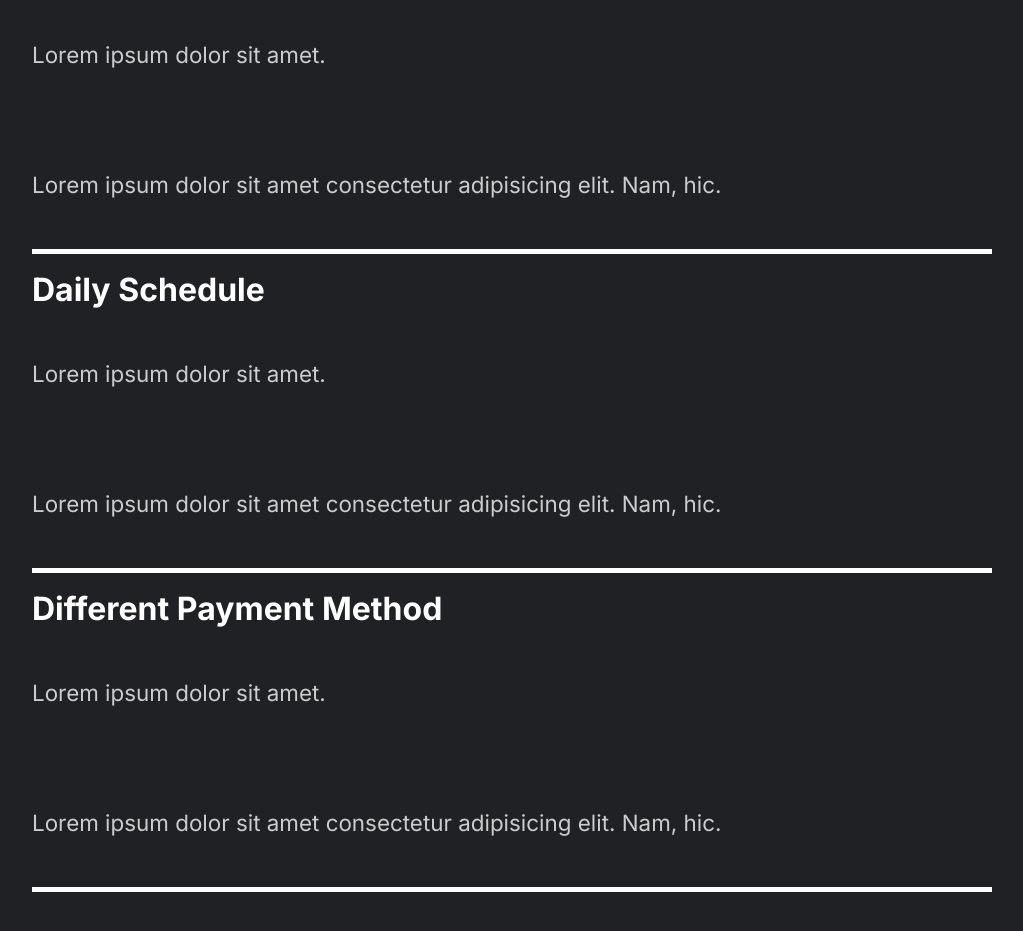
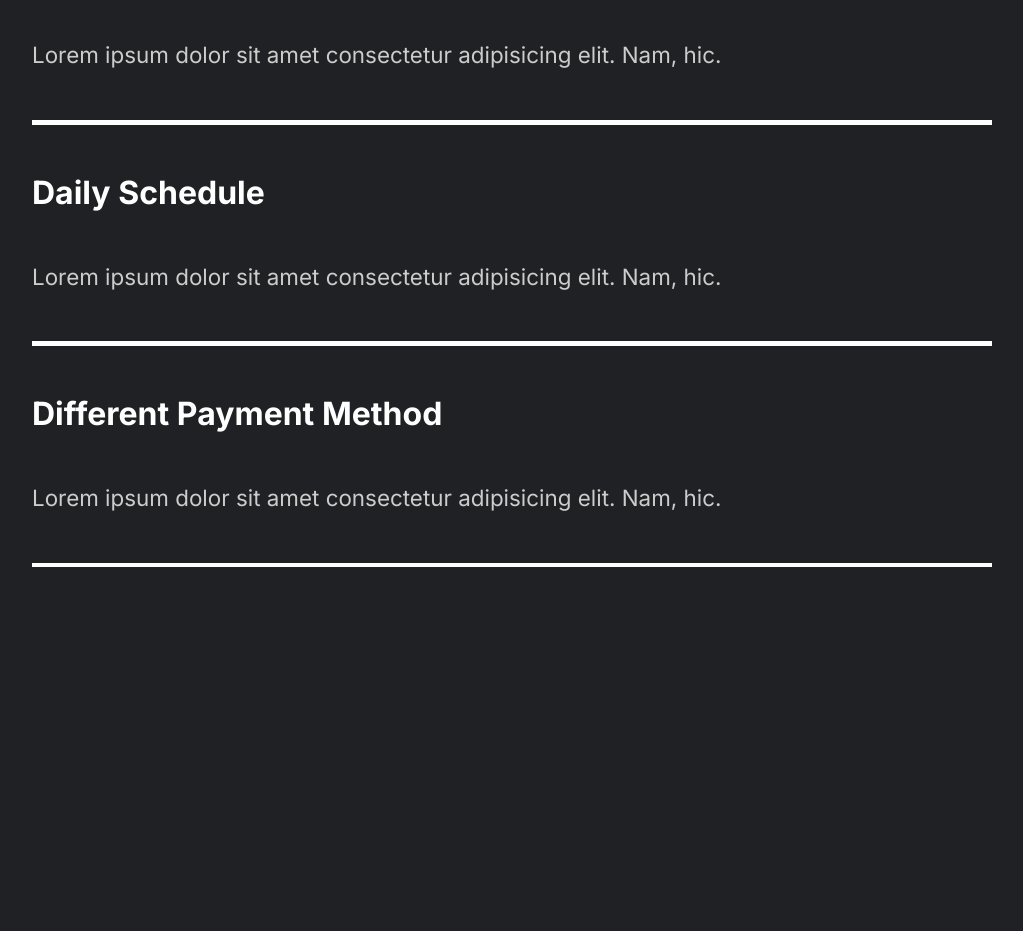
Before and after one commit to frnk26/Portofolio-capture, a React (Vite) app: page / in a window 1280 px wide. Shown: the part 2600-3531 px from the top of the page, without its empty margins (128-1151 px from the left). After the commit the page ends 3295 px from the top, so only its background shows below. Built offline with nearby package versions, Linux system fonts and the light colour scheme.

Commit message:
creating Reusable toggle component for Questionand Answer using useState and frame-motion on FAQ section

```diff
--- a/src/components/FaqSection.jsx
+++ b/src/components/FaqSection.jsx
@@ -2,42 +2,38 @@ import React from "react";
 // import stlyed components
 import styled from "styled-components";
 import { LayoutSection } from "../style";
+import Toggle from "./Toggle";
+// import animation
+import { AnimateSharedLayout } from "framer-motion";
 const FaqSection = () => {
   return (
     <StyledFaq>
       <h2>
         Any Question <span>FAQ</span>
       </h2>
-      <div className="question">
-        <h4>How Do I Start?</h4>
+      <AnimateSharedLayout>
+        <Toggle title=" How Do I Start?">
           <div className="answer">
-          <p>Lorem ipsum dolor sit amet.</p>
             <p>
               Lorem ipsum dolor sit amet consectetur adipisicing elit. Nam, hic.
             </p>
           </div>
-        <div className="faq-line"></div>
-      </div>
-      <div className="question">
-        <h4>Daily Schedule</h4>
+        </Toggle>
+        <Toggle title="Daily Schedule">
           <div className="answer">
-          <p>Lorem ipsum dolor sit amet.</p>
             <p>
               Lorem ipsum dolor sit amet consectetur adipisicing elit. Nam, hic.
             </p>
           </div>
-        <div className="faq-line"></div>
-      </div>
-      <div className="question">
-        <h4>Different Payment Method</h4>
+        </Toggle>
+        <Toggle title="Different Payment Method">
           <div className="answer">
-          <p>Lorem ipsum dolor sit amet.</p>
             <p>
               Lorem ipsum dolor sit amet consectetur adipisicing elit. Nam, hic.
             </p>
           </div>
-        <div className="faq-line"></div>
-      </div>
+        </Toggle>
+      </AnimateSharedLayout>
     </StyledFaq>
   );
 };
@@ -49,11 +45,14 @@ const StyledFaq = styled(LayoutSection)`
   h2 {
     margin-bottom: 2rem;
   }
+  h4 {
+    cursor: pointer;
+  }
   .faq-line {
     width: 100%;
     background: white;
     height: 0.3rem;
-    margin-bottom: 1rem;
+    margin-bottom: 3rem;
   }
 `;
 
--- /dev/null
+++ b/src/components/Toggle.jsx
@@ -0,0 +1,16 @@
+import { motion as m } from "framer-motion";
+import React, { useState } from "react";
+import styled from "styled-components";
+
+const Toggle = ({ title, children }) => {
+  const [toggle, setToggle] = useState(true);
+  return (
+    <m.div layout className="question" onClick={() => setToggle(!toggle)}>
+      <m.h4 layout>{title}</m.h4>
+      {toggle ? children : ""}
+      <m.div className="faq-line"></m.div>
+    </m.div>
+  );
+};
+
+export default Toggle;
```
Lines whose indentation alone changed are shown as unchanged.
